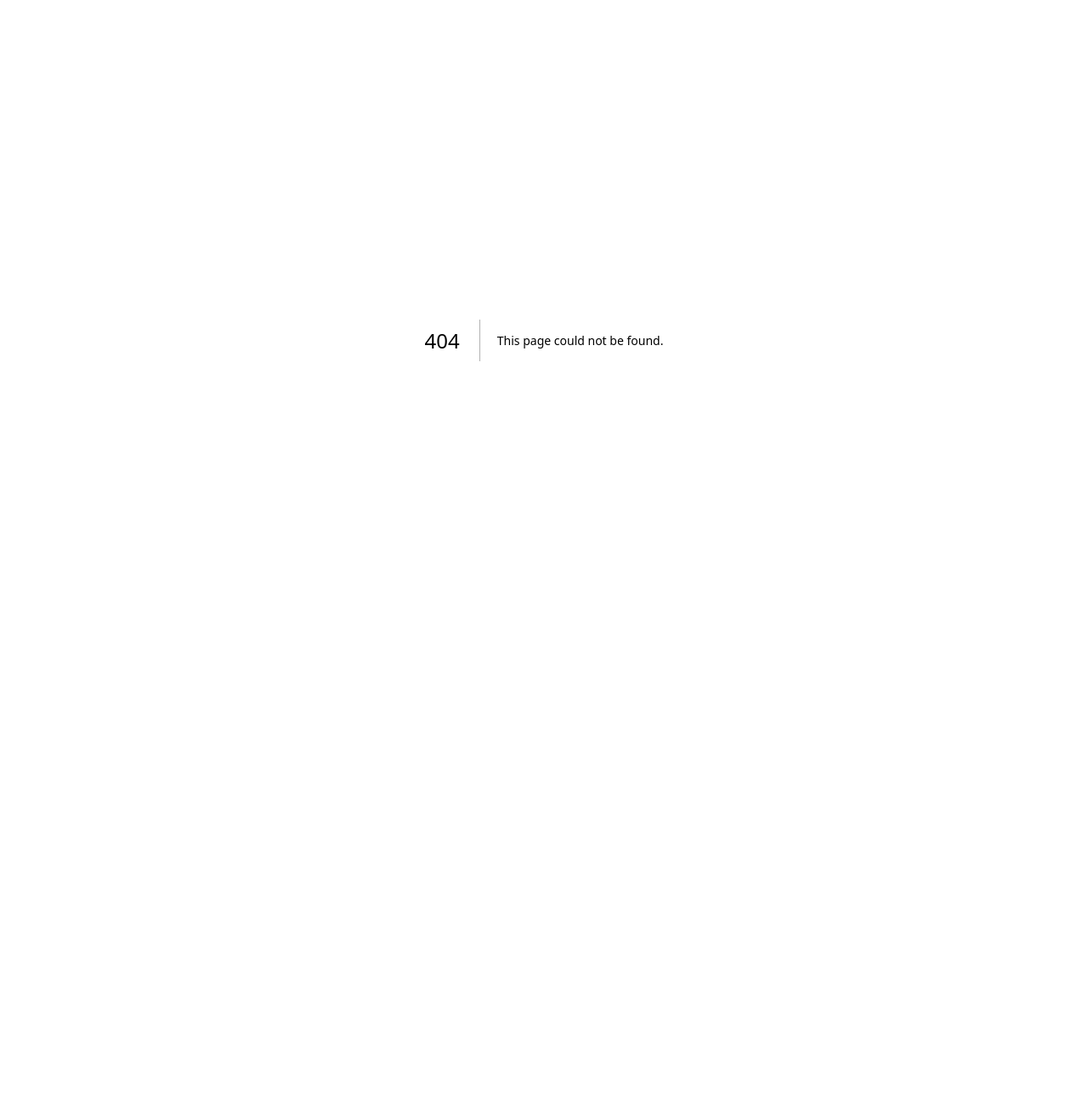
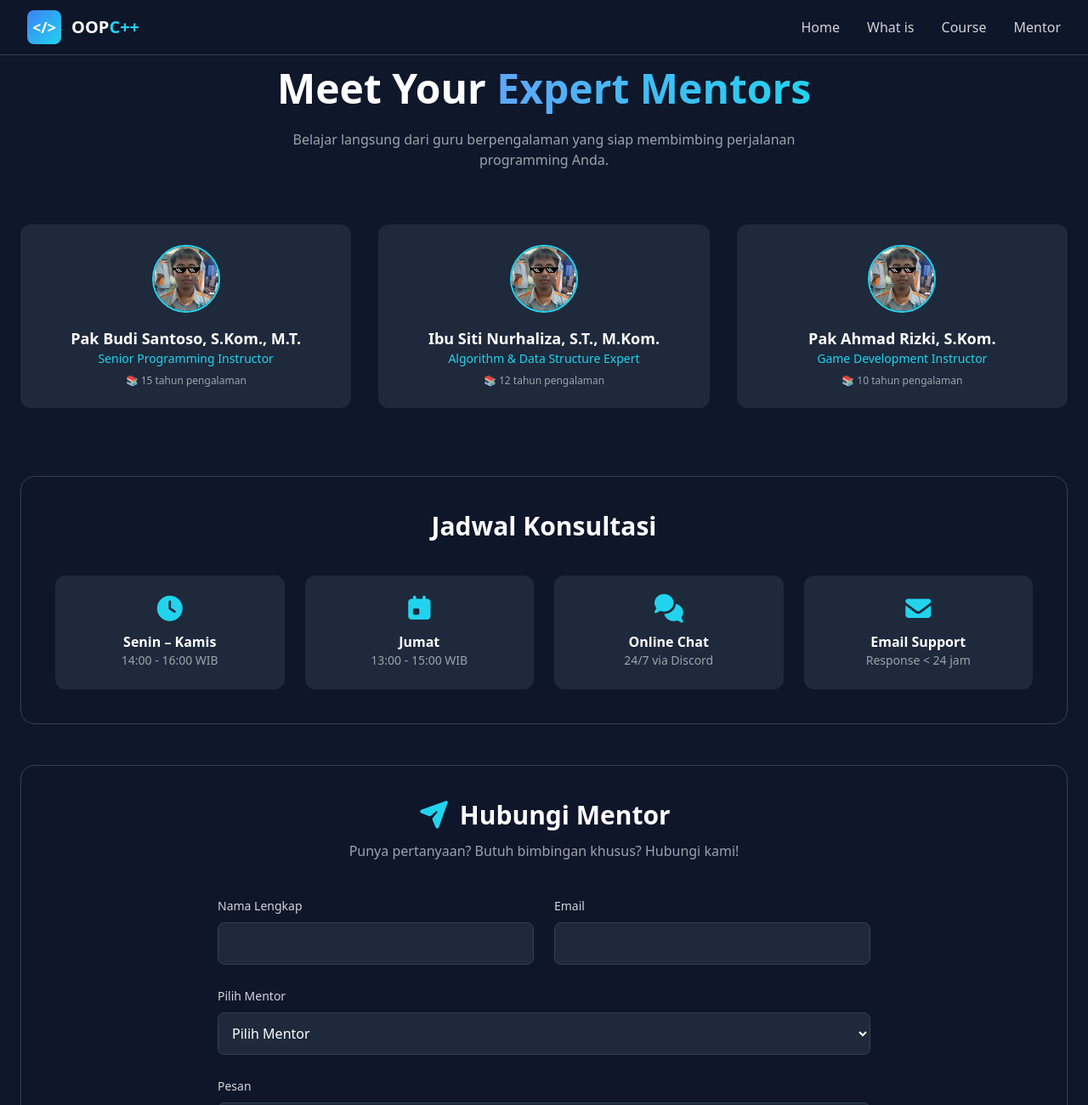
Before and after one commit to Bagusnugraha14/Oop-project, a Next.js app: page /mentor in a window 1280 px wide. Before the commit this address had no page. Shown: the top 1300 px of the page at 85% size. Before the commit the page ends 800 px from the top, so only its background shows below. Built offline with nearby package versions, Linux system fonts and the light colour scheme.

Commit message:
update tampilan modal dan styling

```diff
--- a/package.json
+++ b/package.json
@@ -9,6 +9,7 @@
     "lint": "eslint"
   },
   "dependencies": {
+    "@fortawesome/fontawesome-free": "^7.2.0",
     "next": "16.1.6",
     "react": "19.2.3",
     "react-dom": "19.2.3",
--- a/src/app/components/navbar.jsx
+++ b/src/app/components/navbar.jsx
@@ -36,10 +36,10 @@ export default function Navbar() {
         className={`${styles.navlink} text-gray-300 hover:text-white transition`}>
         Course
       </Link>
-              <a
-                href="mentor.html"
+              <Link
+                href="/mentor"
                 className={`${styles.navlink} text-gray-300 hover:text-white transition`}
-                >Mentor</a>
+                >Mentor</Link>
             </div>
             <button className="md:hidden text-white" onClick={() => toggleMobileMenu()}>
               <svg
--- /dev/null
+++ b/src/app/mentor/page.js
@@ -0,0 +1,382 @@
+"use client";
+import { useState } from "react";
+import styles from "../styles/mentor.module.css";
+
+import '@fortawesome/fontawesome-free/css/all.min.css'
+
+import Navbar from "../components/Navbar";
+import Footer from "../components/Footer";
+
+export default function MentorPage() {
+
+const mentors = [
+{
+id: 1,
+name: "Pak Budi Santoso, S.Kom., M.T.",
+title: "Senior Programming Instructor",
+experience: "15 tahun",
+image: "/images/arda.jpg",
+description: "Guru senior dengan pengalaman 15 tahun mengajar pemrograman.",
+achievements: [
+"Coach Olimpiade Programming Nasional",
+"ICPC Judge",
+"Microsoft Certified Trainer"
+],
+expertise: ["C++","Java","Python","Design Patterns"]
+},
+
+{
+id: 2,
+name: "Ibu Siti Nurhaliza, S.T., M.Kom.",
+title: "Algorithm & Data Structure Expert",
+experience: "12 tahun",
+image: "/images/arda.jpg",
+description: "Expert dalam algoritma dan struktur data.",
+achievements: [
+"Coach Olimpiade Programming Nasional",
+"ICPC Judge",
+"Microsoft Certified Trainer"
+],
+expertise: ["C++","Algorithms","Data Structures"]
+},
+
+{
+id: 3,
+name: "Pak Ahmad Rizki, S.Kom.",
+title: "Game Development Instructor",
+experience: "10 tahun",
+image: "/images/arda.jpg",
+description: "Mengajarkan C++ untuk game development.",
+achievements: [
+"Coach Olimpiade Programming Nasional",
+"ICPC Judge",
+"Microsoft Certified Trainer"
+],
+expertise: ["C++","Unity","Unreal Engine"]
+}
+];
+
+const [selectedMentor,setSelectedMentor] = useState(null);
+const [showModal,setShowModal] = useState(false);
+
+function openMentorModal(mentor){
+setSelectedMentor(mentor);
+setShowModal(true);
+}
+
+function closeMentorModal(){
+setShowModal(false);
+}
+
+return (
+
+
+
+<main className="min-h-screen bg-slate-900 text-white pt-20">
+
+        <Navbar/>
+
+<div className="max-w-7xl mx-auto px-6">
+
+{/* TITLE */}
+
+<div className="text-center mb-16">
+
+<h1 className="text-5xl font-bold mb-6">
+
+Meet Your
+<span className="text-transparent bg-clip-text bg-gradient-to-r from-blue-400 to-cyan-400">
+{" "}Expert Mentors
+</span>
+
+</h1>
+
+<p className="text-gray-400 max-w-2xl mx-auto">
+Belajar langsung dari guru berpengalaman yang siap membimbing perjalanan programming Anda.
+</p>
+
+</div>
+
+{/* MENTOR CARDS */}
+
+<div className="grid md:grid-cols-2 lg:grid-cols-3 gap-8 mb-20">
+
+{mentors.map((mentor)=>(
+<div
+key={mentor.id}
+onClick={()=>openMentorModal(mentor)}
+className="bg-slate-800 p-6 rounded-xl cursor-pointer hover:scale-105 transition"
+>
+
+<div className="text-center">
+
+<div className="flex justify-center mb-4">
+
+<img
+src={mentor.image}
+alt={mentor.name}
+className="w-20 h-20 rounded-full object-cover border-2 border-cyan-400"
+/>
+
+</div>
+
+<h3 className="text-lg font-bold">
+{mentor.name}
+</h3>
+
+<p className="text-cyan-400 text-sm">
+{mentor.title}
+</p>
+
+<p className="text-gray-400 text-xs mt-2">
+📚 {mentor.experience} pengalaman
+</p>
+
+</div>
+
+</div>
+))}
+
+</div>
+
+{/* ======================= */}
+{/* JADWAL KONSULTASI */}
+{/* ======================= */}
+
+<div className="bg-slate-900/60 border border-slate-700 rounded-2xl p-10 mb-12 ">
+
+<h2 className="text-3xl font-bold text-center mb-10">
+Jadwal Konsultasi
+</h2>
+
+<div className="grid md:grid-cols-2 lg:grid-cols-4 gap-6 text-center">
+
+<div className="bg-slate-800 rounded-xl p-6">
+<i className="fas fa-clock text-3xl text-cyan-400 mb-3"></i>
+<h4 className="font-semibold">Senin – Kamis</h4>
+<p className="text-gray-400 text-sm">14:00 - 16:00 WIB</p>
+</div>
+
+<div className="bg-slate-800 rounded-xl p-6">
+<i className="fas fa-calendar-day text-3xl text-cyan-400 mb-3"></i>
+<h4 className="font-semibold">Jumat</h4>
+<p className="text-gray-400 text-sm">13:00 - 15:00 WIB</p>
+</div>
+
+<div className="bg-slate-800 rounded-xl p-6">
+<i className="fas fa-comments text-3xl text-cyan-400 mb-3"></i>
+<h4 className="font-semibold">Online Chat</h4>
+<p className="text-gray-400 text-sm">24/7 via Discord</p>
+</div>
+
+<div className="bg-slate-800 rounded-xl p-6">
+<i className="fas fa-envelope text-3xl text-cyan-400 mb-3"></i>
+<h4 className="font-semibold">Email Support</h4>
+<p className="text-gray-400 text-sm">Response &lt; 24 jam</p>
+</div>
+
+</div>
+
+</div>
+
+{/* ======================= */}
+{/* HUBUNGI MENTOR */}
+{/* ======================= */}
+
+<div className="bg-slate-900/60 border border-slate-700 rounded-2xl p-10 mb-10">
+
+<h2 className="text-3xl font-bold text-center mb-3 flex items-center justify-center gap-3">
+
+<i className="fas fa-paper-plane text-cyan-400"></i>
+
+Hubungi Mentor
+
+</h2>
+
+<p className="text-center text-gray-400 mb-10">
+Punya pertanyaan? Butuh bimbingan khusus? Hubungi kami!
+</p>
+
+<form className="max-w-3xl mx-auto space-y-6">
+
+<div className="grid md:grid-cols-2 gap-6">
+
+<div>
+<label className="text-sm text-gray-300">Nama Lengkap</label>
+<input
+type="text"
+className="w-full mt-2 p-3 bg-slate-800 border border-slate-700 rounded-lg"
+/>
+</div>
+
+<div>
+<label className="text-sm text-gray-300">Email</label>
+<input
+type="email"
+className="w-full mt-2 p-3 bg-slate-800 border border-slate-700 rounded-lg"
+/>
+</div>
+
+</div>
+
+<div>
+
+<label className="text-sm text-gray-300">
+Pilih Mentor
+</label>
+
+<select className="w-full mt-2 p-3 bg-slate-800 border border-slate-700 rounded-lg">
+
+<option> Pilih Mentor </option>
+
+{mentors.map((mentor)=>(
+<option key={mentor.id}>
+{mentor.name}
+</option>
+))}
+
+</select>
+
+</div>
+
+<div>
+
+<label className="text-sm text-gray-300">
+Pesan
+</label>
+
+<textarea
+rows="5"
+placeholder="Tuliskan pertanyaan atau topik yang ingin didiskusikan..."
+className="w-full mt-2 p-3 bg-slate-800 border border-slate-700 rounded-lg"
+/>
+
+</div>
+
+<button
+className="w-full py-4 rounded-xl font-semibold bg-gradient-to-r from-blue-600 to-cyan-500 hover:opacity-90 transition"
+>
+Kirim Pesan →
+</button>
+
+</form>
+
+</div>
+
+
+</div>
+
+{/* MODAL */}
+
+{showModal && selectedMentor && (
+
+<div className="fixed inset-0 z-50 bg-black/60 flex items-center justify-center">
+
+<div className="bg-slate-800 p-8 rounded-xl max-w-lg w-full">
+
+<div className="text-center mb-6">
+
+<div className="flex justify-center mb-4">
+
+<img
+src={selectedMentor.image}
+alt={selectedMentor.name}
+className="w-28 h-28 rounded-full object-cover border-4 border-cyan-400 shadow-lg"
+/>
+
+</div>
+
+<h2 className="text-2xl font-bold">
+{selectedMentor.name}
+</h2>
+
+<p className="text-cyan-400">
+{selectedMentor.title}
+</p>
+
+</div>
+
+{/* Tentang Guru */}
+
+<div className="bg-slate-800/70 border border-slate-700 rounded-xl p-5 mb-6">
+
+<h3 className="text-lg font-semibold text-cyan-400 mb-3 flex items-center gap-2">
+ Tentang Guru
+</h3>
+
+<p className="text-gray-300 leading-relaxed text-sm">
+{selectedMentor.description}
+</p>
+
+</div>
+
+
+{/* Prestasi Guru */}
+
+<div className="bg-slate-800/70 border border-slate-700 rounded-xl p-5 mb-6">
+
+<h3 className="text-lg font-semibold text-cyan-400 mb-3 flex items-center gap-2">
+ Prestasi Guru
+</h3>
+
+<ul className="space-y-3">
+
+{selectedMentor.achievements.map((item,index)=>(
+<li
+key={index}
+className="flex items-start gap-3 text-gray-300 text-sm"
+>
+
+<span className="text-yellow-400 text-lg">★</span>
+
+<span>{item}</span>
+
+</li>
+))}
+
+</ul>
+
+</div>
+
+{/* Keahlian Guru */}
+
+<div className="bg-slate-800/70 border border-slate-700 rounded-xl p-5 mb-6">
+
+<h3 className="text-lg font-semibold text-cyan-400 mb-3 flex items-center gap-2">
+ Keahlian Guru
+</h3>
+
+<div className="flex flex-wrap gap-2">
+
+{selectedMentor.expertise.map((skill,i)=>(
+<span
+key={i}
+className="px-3 py-1 bg-cyan-500/10 border border-cyan-500/30 text-cyan-300 rounded-xl text-sm"
+>
+{skill}
+</span>
+))}
+
+</div>
+
+</div>
+
+<button
+onClick={closeMentorModal}
+className="w-full bg-blue-600 py-3 rounded-lg"
+>
+Close
+</button>
+
+</div>
+
+</div>
+
+)}
+
+<Footer/>
+
+</main>
+
+);
+}
--- /dev/null
+++ b/src/app/styles/mentor.module.css
@@ -0,0 +1,68 @@
+      .code-font {
+        font-family: "JetBrains Mono", monospace;
+      }
+      .gradient-bg {
+        background: linear-gradient(
+          135deg,
+          #0a192f 0%,
+          #112240 50%,
+          #1a365d 100%
+        );
+      }
+      .glass-card {
+        background: rgba(30, 41, 59, 0.6);
+        backdrop-filter: blur(10px);
+        border: 1px solid rgba(59, 130, 246, 0.3);
+        box-shadow: 0 4px 6px rgba(0, 0, 0, 0.3);
+      }
+      .nav-link {
+        position: relative;
+      }
+      .nav-link::after {
+        content: "";
+        position: absolute;
+        bottom: -4px;
+        left: 0;
+        width: 0;
+        height: 2px;
+        background: linear-gradient(90deg, #3b82f6, #06b6d4);
+        transition: width 0.3s ease;
+      }
+      .nav-link:hover::after,
+      .nav-link.active::after {
+        width: 100%;
+      }
+      .mentor-card {
+        transition:
+          transform 0.3s ease,
+          box-shadow 0.3s ease;
+      }
+      .mentor-card:hover {
+        transform: translateY(-8px);
+        box-shadow: 0 20px 40px rgba(59, 130, 246, 0.3);
+      }
+      ::-webkit-scrollbar {
+        width: 8px;
+      }
+      ::-webkit-scrollbar-track {
+        background: #1e293b;
+      }
+      ::-webkit-scrollbar-thumb {
+        background: #3b82f6;
+        border-radius: 4px;
+      }
+      .modal {
+        display: none;
+        position: fixed;
+        top: 0;
+        left: 0;
+        width: 100%;
+        height: 100%;
+        background: rgba(0, 0, 0, 0.8);
+        z-index: 100;
+        align-items: center;
+        justify-content: center;
+      }
+      .modal.active {
+        display: flex;
+      }
```
Also changed, not shown: public/images/arda.jpg (added), 1 other file (tests, documents, lock files or other folders).
